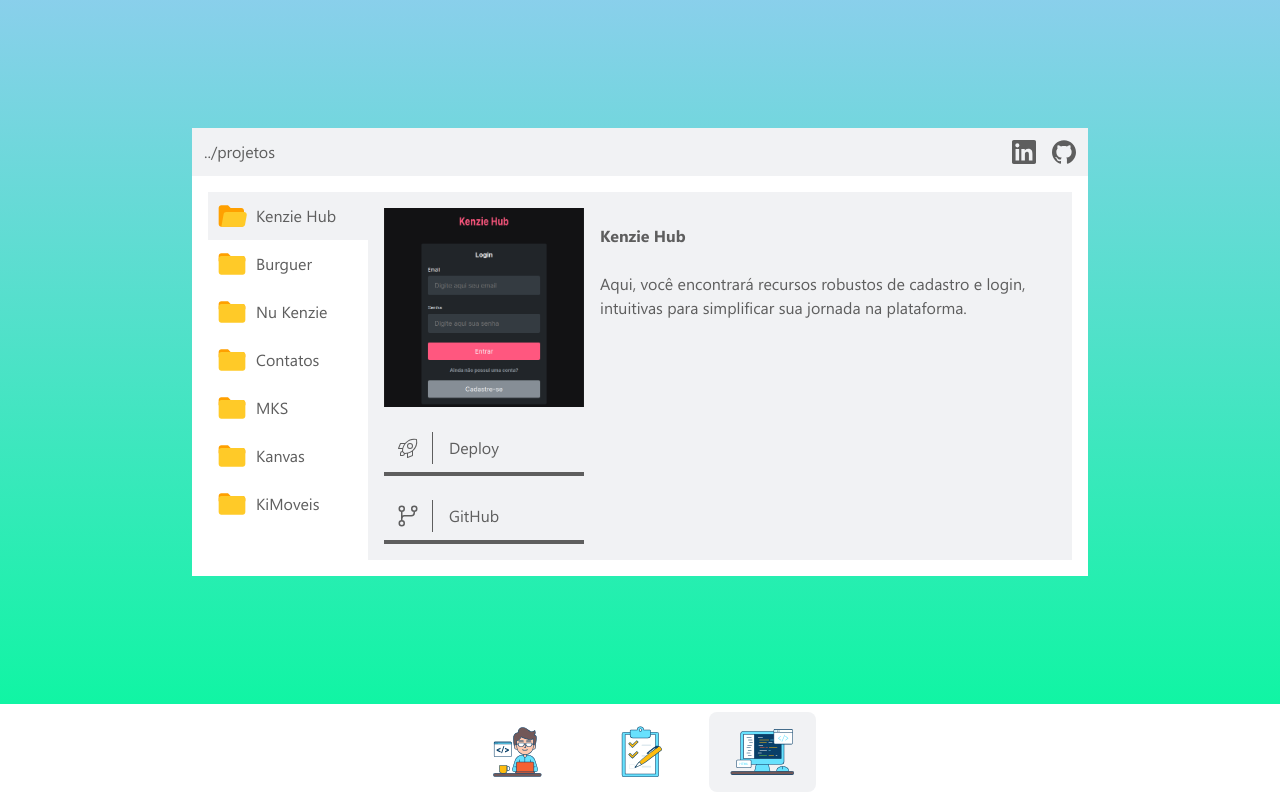
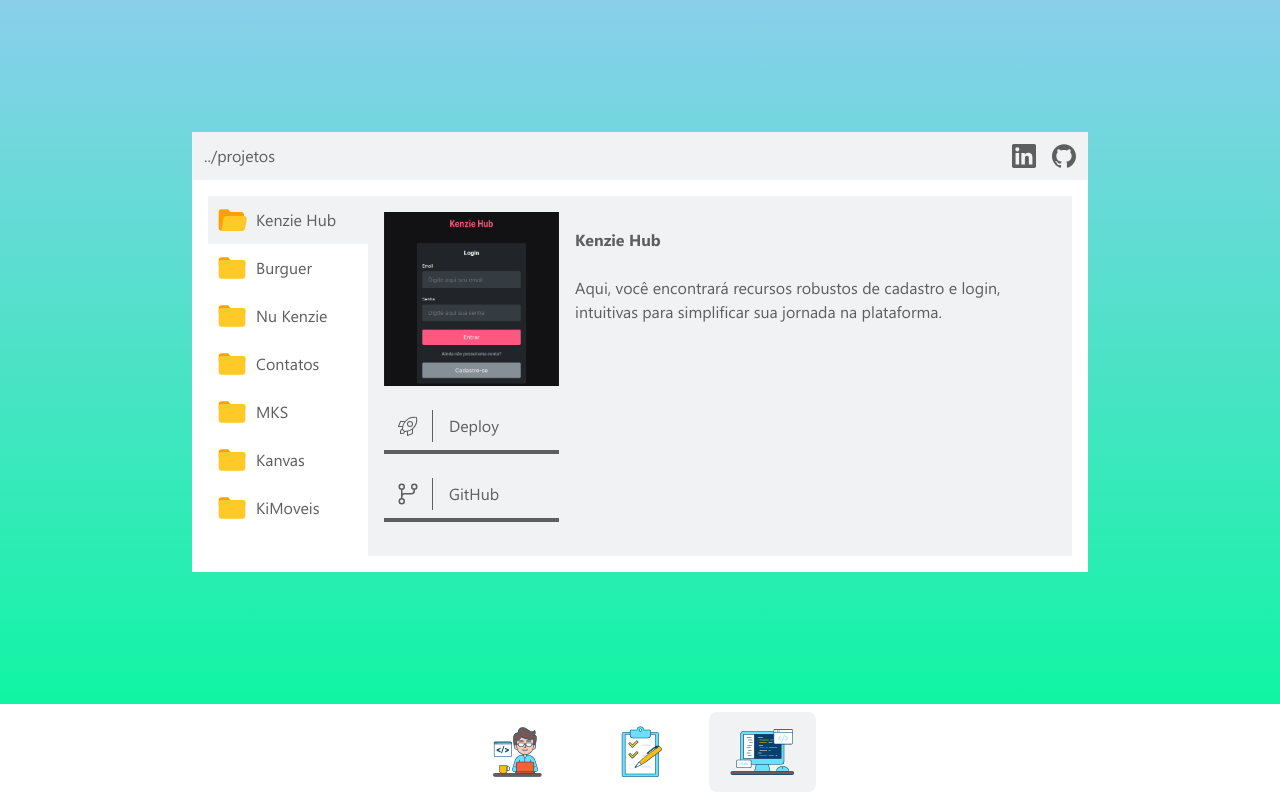
Before and after one commit to gstvcampos/portfolio, a Next.js app: page /projetos in a window 1280 px wide. Both pictures are taken after a click on the button "Kenzie Hub". Built offline with nearby package versions, Linux system fonts and the light colour scheme.

Commit message:
fix: image container

```diff
--- a/src/components/ProjectContainer.tsx
+++ b/src/components/ProjectContainer.tsx
@@ -10,23 +10,14 @@ export default function ProjectContainer({ id }: { id: number }) {
         project.id === id ? (
           <div key={project.id} className="flex flex-wrap p-4 md:flex-nowrap">
             <div className="m-auto">
-              <div className="max-h-[200px] min-h-[200px] min-w-[200px] max-w-[200px]">
               <Image
                 className=""
                 priority={true}
-                  layout="responsive"
-                  width={400}
-                  height={400}
+                width={300}
+                height={300}
                 src={project.img}
-                  style={{
-                    maxHeight: '100%',
-                    minHeight: '100%',
-                    minWidth: '100%',
-                    maxWidth: '100%',
-                  }}
                 alt={'Imagem do projeto'}
               />
-              </div>
               <div className="mt-4 flex flex-wrap justify-center gap-4 md:flex-col">
                 {project.deploy ? (
                   <Link
```
Lines whose indentation alone changed are shown as unchanged.
